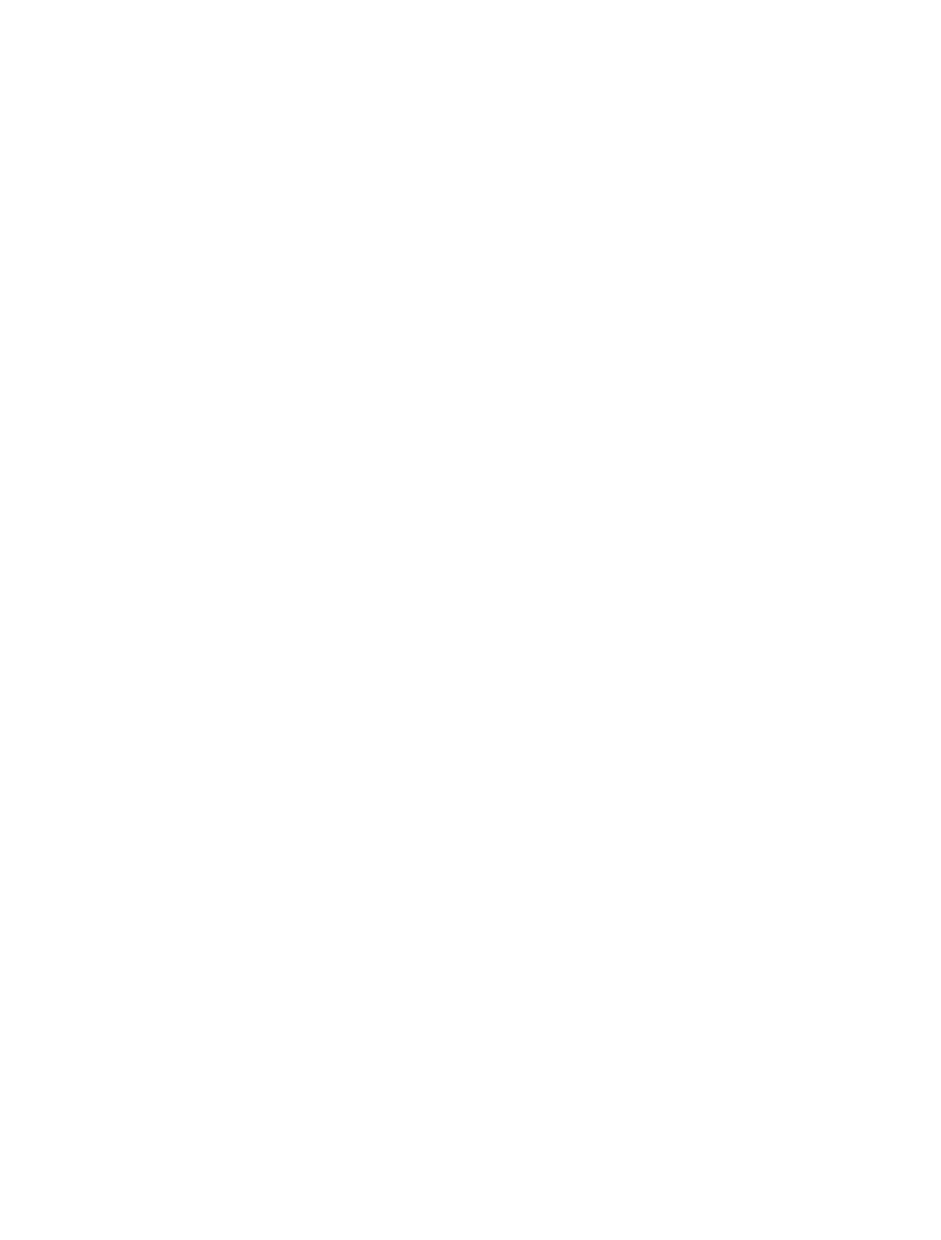
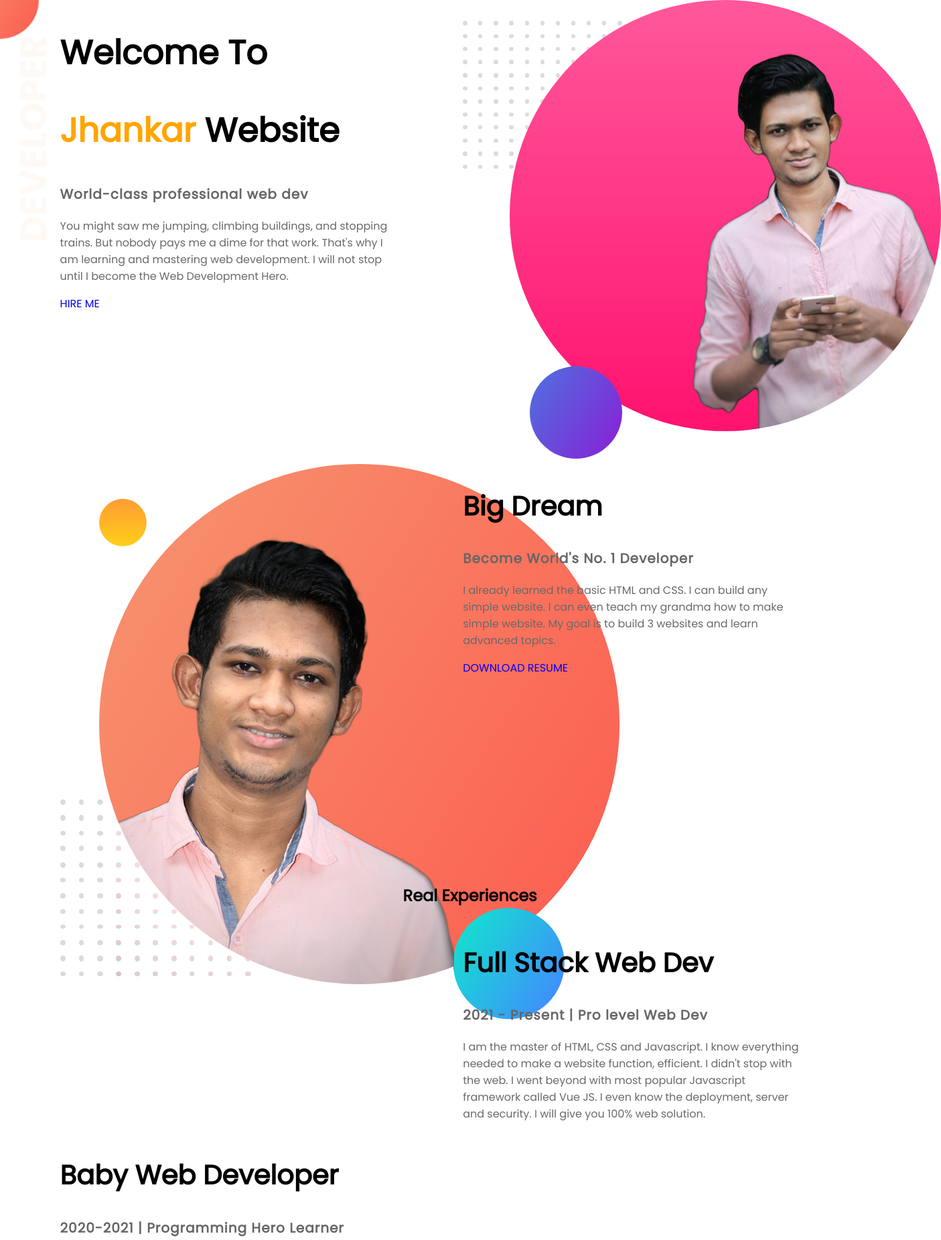
Before and after one commit to sonjoybarmon/myProtfilio, a plain HTML site: page index.html in a window 1280 px wide. Shown: the top 1852 px of the page at 67% size, 1405 px wide, since content can reach past the window. Before the commit the page ends 800 px from the top, so only its background shows below. Drawn offline with Linux system fonts and the light colour scheme.

Commit message:
site complete

```diff
--- a/css/style.css
+++ b/css/style.css
@@ -0,0 +1,79 @@
+body{
+    margin: 0;
+    font-family: 'Poppins', sans-serif;
+}
+section{
+    height: 500px;
+    padding-bottom: 150px;
+}
+.top_banner{
+    background-image: url("../images/top-banner.png");
+    background-repeat: no-repeat;
+    width: 100%;
+}
+.orange-highlight{
+    color: #ffa500;
+}
+.half_width{
+    width: 40%;
+    float: left;
+    margin-left: 5%;
+    padding-left: 2%;
+}
+.half_width h1{
+    font-size: 50px;
+}
+.half_width h2{
+    font-size: 40px;
+}
+.half_width h3{
+    font-size: 20px;
+    letter-spacing: 1px;
+    color: #666666;
+}
+.half_width p{
+    color: #696969;
+}
+.link_btn{
+    text-decoration: none;
+    background-image: linear-gradient(45deg, #ffa07a,#ff6347
+    padding: 10px 20px;
+    border-radius: 5px;
+    color: white;
+    font-weight: 700;
+}
+.half_width img{
+    width: 100%;
+}
+.dream-area{
+    background-image: url("../images/dream-bg.png");
+    background-repeat: no-repeat;
+    background-position: right;
+}
+.single-experience{
+    box-shadow: 10px 10px 40px #808080;
+    border-radius: 5px;
+    height: 80%;
+    background-color: #ffffff;
+}
+.experience-area{
+    background-image: url("../images/exp-bg.png");
+    background-repeat: no-repeat;
+    background-position: left;
+}
+#exp_border_1{
+    border-left: 7px solid;
+    border-image: linear-gradient(180deg, #ffa07a#ff6347
+    border-image-slice: 1;
+}
+#exp_border_2{
+    border-left: 7px solid;
+    border-image: linear-gradient(180deg, #0000ff, #00ffff);
+    border-image-slice: 1;
+}
+
+footer p{
+    text-align: center;
+    font-size: 16px;
+    color: #333333;
+}
--- a/index.html
+++ b/index.html
@@ -3,10 +3,52 @@
 <head>
     <meta charset="UTF-8">
     <meta name="viewport" content="width=device-width, initial-scale=1.0">
-    <title>My Protfilio</title>
+    <meta http-equiv="X-UA-Compatible" content="ie=edge">
+    <title>sonjoybarmon | Web Developer</title>
+    <link href="https://fonts.googleapis.com/css?family=Poppins&display=swap" rel="stylesheet">
     <link rel="stylesheet" href="css/style.css">
 </head>
 <body>
+    <section class="top_banner">            <!--header section start now-->
+        <div class="half_width">
+            <h1>Welcome To</h1>
+            <h1><span class="orange-highlight">Jhankar</span> Website</h1>
+            <h3>World-class professional web dev</h3>
+            <p>You might saw me jumping, climbing buildings, and stopping trains. But nobody pays me a dime for that work. That's why I am learning and mastering web development. I will not stop until I become the Web Development Hero.</p>
+            <a class="link_btn" target="_blank" href="https://www.facebook.com/sonjoybarmon.19/">HIRE ME</a>
+        </div>
+        <div class="half_width">
+            <img src="images/profile-2.png" alt="">
+        </div>
+    </section>                          <!--header section start end-->
 
+    <section class="dream-area">        <!--dream-area section start now-->
+        <div class="half_width">
+            <img src="images/profile-1.png" alt="">
+        </div>
+        <div class="half_width">
+            <h2>Big Dream</h2>
+            <h3>Become World's No. 1 Developer</h3>
+            <p>I already learned the basic HTML and CSS. I can build any simple website. I can even teach my grandma how to make simple website. My goal is to build 3 websites and learn advanced topics.</p>
+            <a class="link_btn" target="_blank" href="https://www.facebook.com/sonjoybarmon.19/">DOWNLOAD RESUME</a>
+        </div>
+    </section>                  <!--dream-area section start now-->
+
+    <section class="experience-area">
+        <h2>Real Experiences</h2>
+        <div id="exp_border_1" class="half_width single-experience">
+            <h2>Full Stack Web Dev</h2>
+            <h3 class="orange-highlight">2021 - Present | Pro level Web Dev</h3 class="orange-highlight">
+            <p>I am the master of HTML, CSS and Javascript. I know everything needed to make a website function, efficient. I didn't stop with the web. I went beyond with most popular Javascript framework called Vue JS. I even know the deployment, server and security. I will give you 100% web solution.</p>
+        </div>
+        <div id="exp_border_2" class="half_width single-experience">
+            <h2>Baby Web Developer</h2>
+            <h3 class="orange-highlight">2020-2021 | Programming Hero Learner</h3>
+            <p>They didn't offer me a job. But I made myself as a remove web developer. I made their website and showed it to them. They liked it. And uploaded the content. It was fun working at Programming Hero.</p>
+        </div>
+    </section>
+    <footer>
+        <p>©SonjoyBarmon 2020, all rights reserved.</p>
+    </footer>
 </body>
 </html>
```
